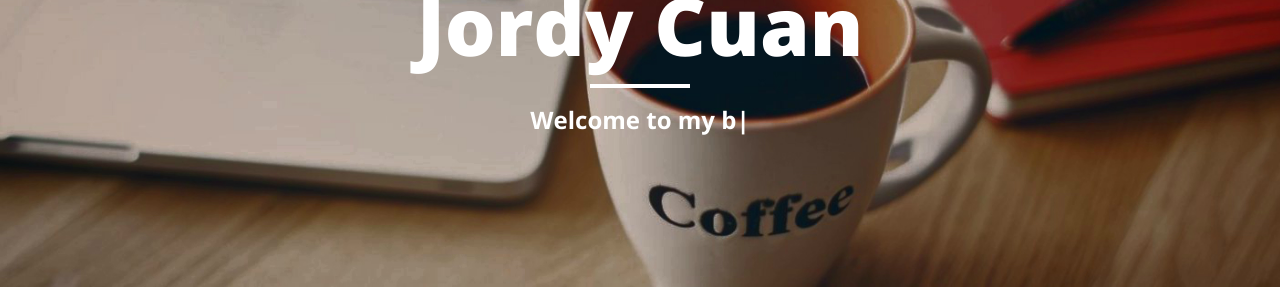
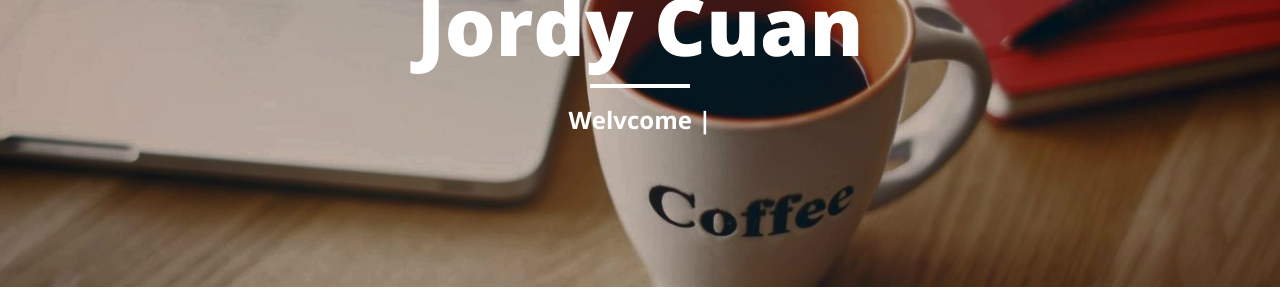
Before and after one commit to JordyCuan/jordycuan.github.io, a Jekyll site: the page built from index.html, in a window 1280 px wide. Shown: the part 169-469 px from the top of the page. Built offline with Jekyll 4.4.1, drawn with Linux system fonts in a browser that asks for light colours; nearby versions of some CDN libraries; the list of posts is cut into pages by our own code.

Commit message:
Dependencies updated / Some changes

```diff
--- a/_config.yml
+++ b/_config.yml
@@ -4,7 +4,7 @@
 #email: your-email@yourdomain.com
 description: "Jordy Cuan - My own programming experiences"
 baseurl: ""
-url: "https://jordycuan.github.io"
+url: "http://jordycuan.github.io"
 twitter_username: JordyCRPetrucci
 github_username:  jordycuan
 google_plus_username:  JordyCuanPetrucci
@@ -12,10 +12,10 @@
 
 # Build settings
 markdown: kramdown
-highlighter: pygments
+highlighter: rouge
 permalink: pretty
 paginate: 5
-gems: [jekyll-paginate]
+plugins: [jekyll-paginate]
 exclude: ["less","node_modules","Gruntfile.js","package.json","READ ME.md"]
 
 ## ???
--- a/_layouts/page.html
+++ b/_layouts/page.html
@@ -17,9 +17,9 @@
                             <strong>
                             <span class="typed_element">
                                 <div class="typed_sub-element">Hello!^1500</div>
+                                <div class="typed_sub-element">I am Jordy =D^1500</div>
                                 <div class="typed_sub-element">Welvcome t</div>
-                                <div class="typed_sub-element">Welcome to my blog.^1000</div>
-                                <div class="typed_sub-element">Feel free to Read and Learn :)</div>
+                                <div class="typed_sub-element">Welcome to my blog. :)^1000</div>
                             </span>
                             </strong>
 
```
Also changed, not shown: 1 other file.
